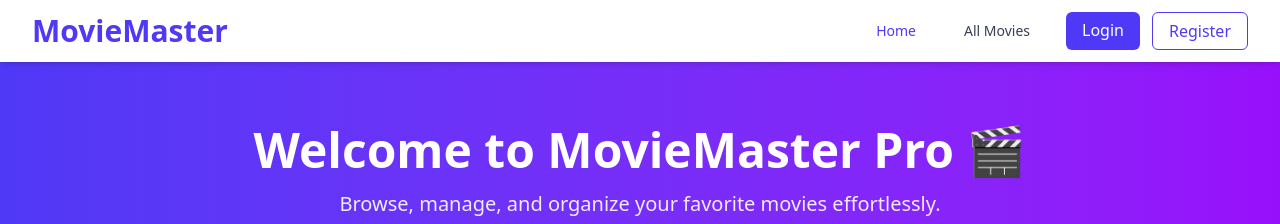
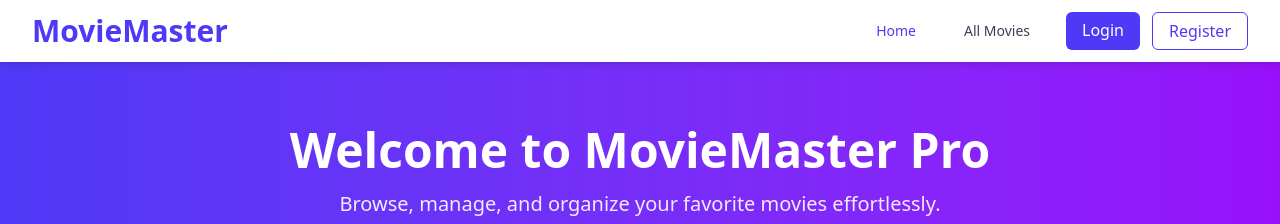
Before and after one commit to NeamotHossainNadim/movie-master-pro-client, a React (Vite) app: page / in a window 1280 px wide. Shown: the top 224 px of the page. Built offline with nearby package versions, Linux system fonts and the light colour scheme; no server answers.

Commit message:
Updated Home.jsx file

```diff
--- a/src/pages/Home.jsx
+++ b/src/pages/Home.jsx
@@ -10,7 +10,6 @@ const Home = () => {
     const fetchMovies = async () => {
       try {
         const res = await api.get("/movies");
-        // show only latest 6 movies
         setMovies(res.data.slice(-6).reverse());
       } catch (error) {
         console.error("Failed to load movies:", error);
@@ -21,10 +20,10 @@ const Home = () => {
 
   return (
     <div className="bg-gray-50 min-h-screen">
-      {/* ===== Hero Section ===== */}
+
       <section className="text-center py-16 bg-gradient-to-r from-indigo-600 to-purple-600 text-white">
         <h1 className="text-4xl md:text-5xl font-bold mb-4">
-          Welcome to MovieMaster Pro 🎬
+          Welcome to MovieMaster Pro
         </h1>
         <p className="text-lg md:text-xl max-w-2xl mx-auto opacity-90">
           Browse, manage, and organize your favorite movies effortlessly.
@@ -37,7 +36,6 @@ const Home = () => {
         </button>
       </section>
 
-      {/* ===== Movies Section ===== */}
       <section className="max-w-7xl mx-auto px-6 py-12">
         <h2 className="text-2xl font-bold text-gray-800 mb-6 text-center">
           Latest Movies
@@ -65,7 +63,7 @@ const Home = () => {
                   <p className="text-sm text-gray-500 mb-2">{movie.genre}</p>
 
                   <div className="flex justify-between items-center text-sm text-gray-600">
-                    <span>⭐ {movie.rating || "N/A"}</span>
+                    <span> {movie.rating || "N/A"}</span>
                     <span>{movie.releaseYear}</span>
                   </div>
 
```
